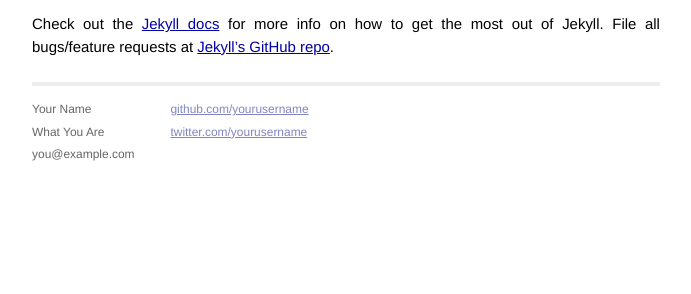
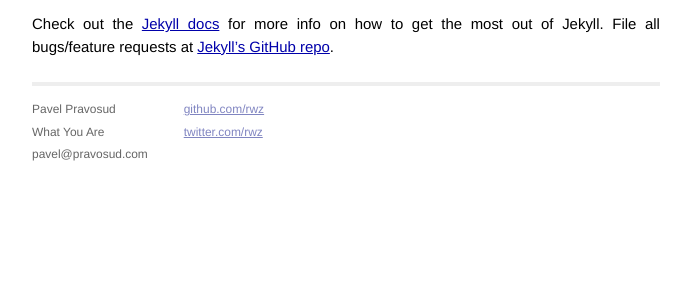
Before and after one commit to rwz/rwz.github.io, a Jekyll site: the page built from _posts/2014-01-19-welcome-to-jekyll.markdown, in a window 1280 px wide. Shown: the part 411-705 px from the top of the page, without its empty margins (294-985 px from the left). Built offline with Jekyll 4.4.1, drawn with Linux system fonts in a browser that asks for light colours; Markdown is read by kramdown in place of the engine named in the settings.

Commit message:
customize info

```diff
--- a/_layouts/default.html
+++ b/_layouts/default.html
@@ -26,15 +26,15 @@
           <div class="footer">
             <div class="contact">
               <p>
-                Your Name<br />
+                Pavel Pravosud<br />
                 What You Are<br />
-                you@example.com
+                pavel@pravosud.com
               </p>
             </div>
             <div class="contact">
               <p>
-                <a href="https://github.com/yourusername">github.com/yourusername</a><br />
-                <a href="https://twitter.com/yourusername">twitter.com/yourusername</a><br />
+                <a href="https://github.com/rwz">github.com/rwz</a><br />
+                <a href="https://twitter.com/rwz">twitter.com/rwz</a><br />
               </p>
             </div>
           </div>
--- a/index.html
+++ b/index.html
@@ -1,6 +1,6 @@
 ---
 layout: default
-title: Your New Jekyll Site
+title: I see dead ppl
 ---
 
 <div id="home">
```
